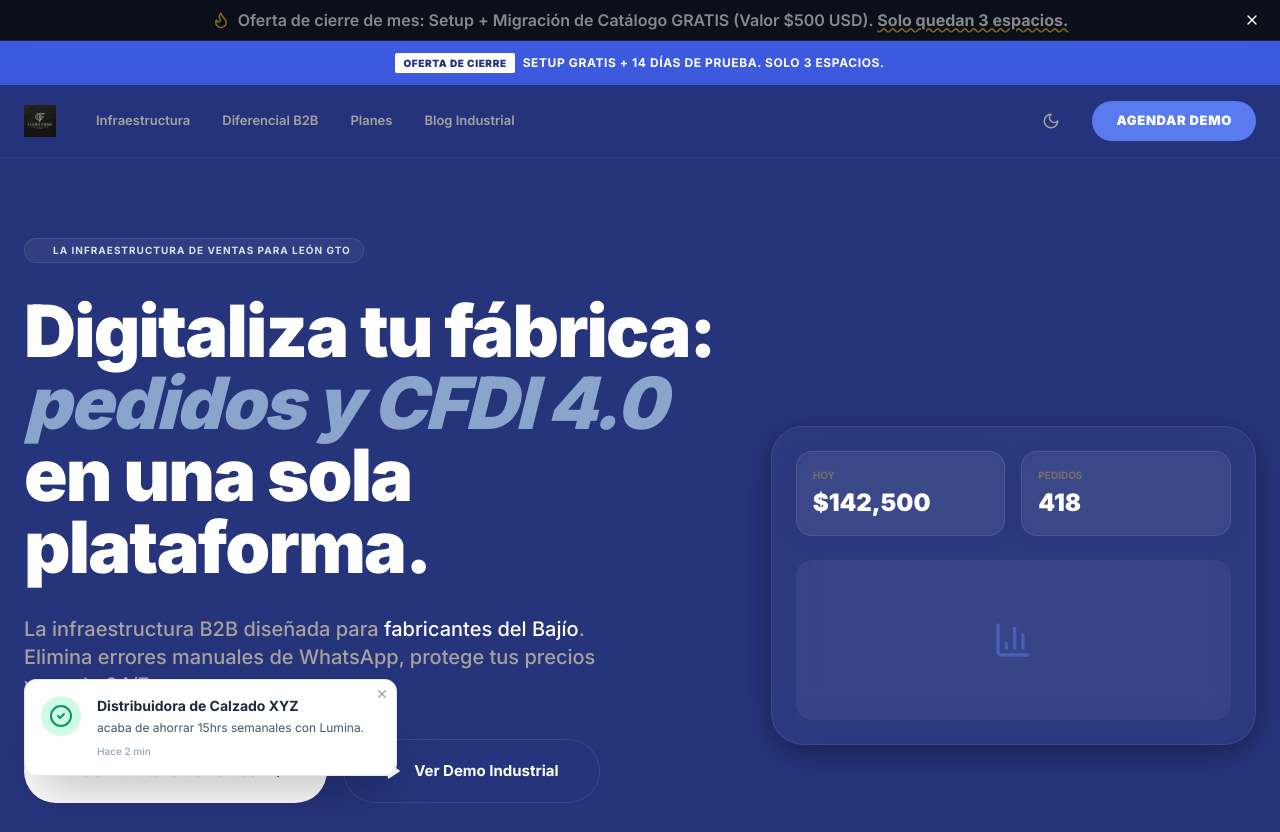
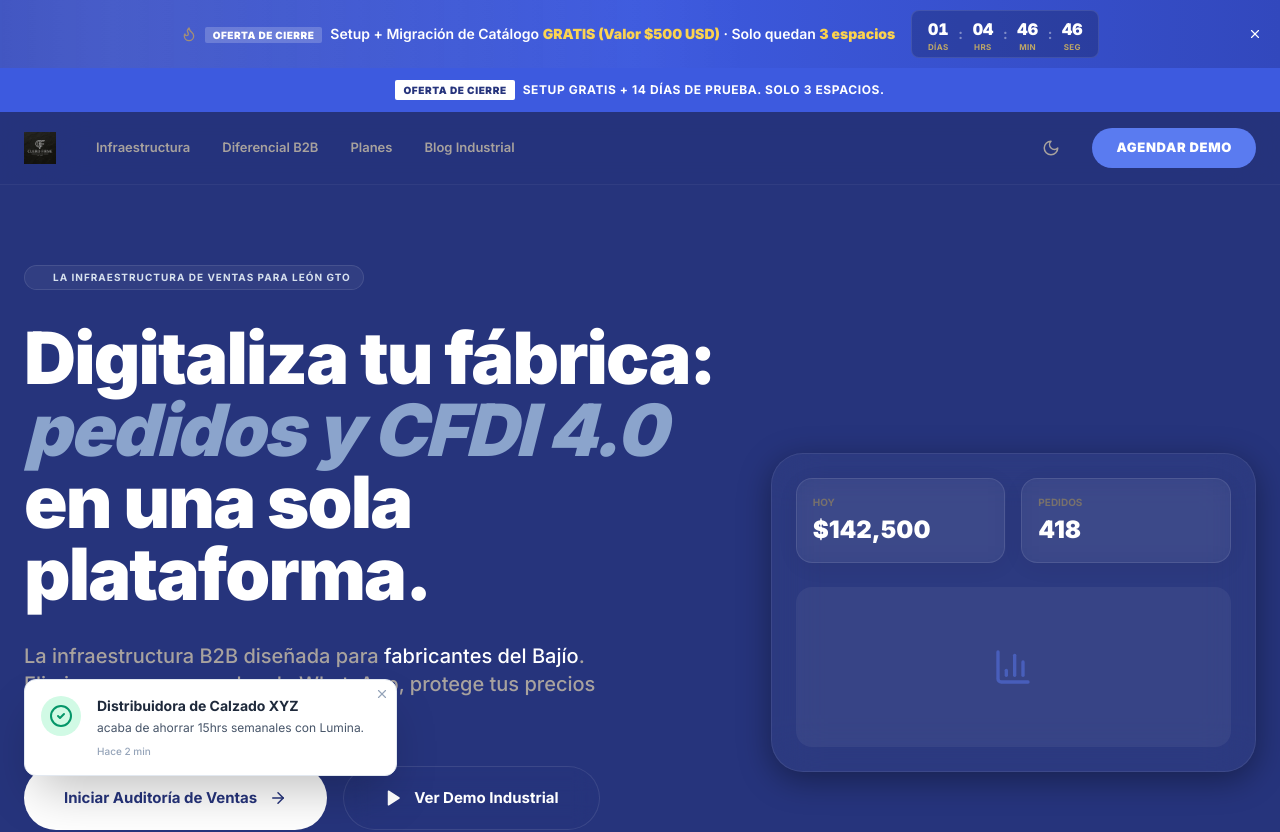
Before and after one commit to Diegolin1/landing, a Next.js app: page / in a window 1280 px wide. Shown: the top 832 px of the page. Built offline with nearby package versions, Linux system fonts and the light colour scheme.

Commit message:
mejoras 30 03 con claude sonnet

```diff
--- a/src/app/globals.css
+++ b/src/app/globals.css
@@ -56,6 +56,12 @@ body {
   100% { transform: translateX(-50%); }
 }
 
+/* TopBanner shimmer */
+@keyframes shimmer {
+  0% { transform: translateX(-100%); }
+  100% { transform: translateX(200%); }
+}
+
 .animate-marquee-premium {
   animation: marquee-premium 40s linear infinite;
 }
--- a/src/components/ObjectionsHandler.tsx
+++ b/src/components/ObjectionsHandler.tsx
@@ -32,6 +32,16 @@ export default function ObjectionsHandler() {
       question: "¿Y si mi modelo de negocio es diferente? ¿Puede customizarse?",
       answer:
         "Claro. Lumina maneja desde modelos simples (venta directa) hasta complejos (multi-tienda, comisiones, dropshipping, franquicias). Escríbenos a Diegorodvaz73@gmail.com y vemos si casamos.",
+    },
+    {
+      question: "🐘 'Mis vendedores van a sentir que la app les roba su trabajo.'",
+      answer:
+        "Todo lo contrario — Lumina los convierte en gerentes de cuenta. Antes talachaban 4 horas al día en WhatsApp, Excel y llamadas de seguimiento. Con Lumina, un vendedor puede gestionar el doble de clientes en la mitad del tiempo. No pierde comisiones: las multiplica. Los equipos de ventas que usan Lumina venden en promedio 35% más en sus primeros 90 días.",
+    },
+    {
+      question: "🐘 'Mis clientes no saben usar tecnología.'",
+      answer:
+        "Si saben usar WhatsApp, saben usar Lumina. Es así de simple. La interfaz para el comprador es una URL privada — sin descargas, sin contraseñas complicadas, sin curva de aprendizaje. Les mandas el link por WhatsApp y en 2 minutos ya están navegando tu catálogo y levantando pedidos. El 100% de los compradores de nuestros clientes lo adoptan sin fricción en la primera semana.",
     },
   ];
 
--- a/src/components/TopBanner.tsx
+++ b/src/components/TopBanner.tsx
@@ -1,25 +1,86 @@
 "use client";
-import React, { useState } from "react";
+import React, { useState, useEffect } from "react";
 import { X, Flame } from "lucide-react";
+
+function useEndOfMonthCountdown() {
+  const [timeLeft, setTimeLeft] = useState({ days: 0, hours: 0, minutes: 0, seconds: 0 });
+
+  useEffect(() => {
+    const getEndOfMonth = () => {
+      const now = new Date();
+      return new Date(now.getFullYear(), now.getMonth() + 1, 1, 0, 0, 0, 0);
+    };
+
+    const calc = () => {
+      const now = new Date();
+      const end = getEndOfMonth();
+      const diff = Math.max(0, end.getTime() - now.getTime());
+      const days = Math.floor(diff / (1000 * 60 * 60 * 24));
+      const hours = Math.floor((diff % (1000 * 60 * 60 * 24)) / (1000 * 60 * 60));
+      const minutes = Math.floor((diff % (1000 * 60 * 60)) / (1000 * 60));
+      const seconds = Math.floor((diff % (1000 * 60)) / 1000);
+      setTimeLeft({ days, hours, minutes, seconds });
+    };
+
+    calc();
+    const interval = setInterval(calc, 1000);
+    return () => clearInterval(interval);
+  }, []);
+
+  return timeLeft;
+}
+
+function CountdownUnit({ value, label }: { value: number; label: string }) {
+  return (
+    <div className="flex flex-col items-center leading-none">
+      <span className="text-white font-black text-base tabular-nums w-7 text-center">
+        {String(value).padStart(2, "0")}
+      </span>
+      <span className="text-amber-300/70 text-[8px] font-bold uppercase tracking-wider mt-0.5">{label}</span>
+    </div>
+  );
+}
 
 export default function TopBanner() {
   const [isVisible, setIsVisible] = useState(true);
+  const { days, hours, minutes, seconds } = useEndOfMonthCountdown();
 
   if (!isVisible) return null;
 
   return (
-    <div className="bg-brand-950 border-b border-brand-500/20 text-white px-4 py-2 flex items-center justify-center relative z-50 shadow-glow">
-      <div className="flex items-center gap-2 text-sm sm:text-base font-semibold animate-pulse">
-        <Flame size={18} className="text-amber-400" />
-        <p>
-          Oferta de cierre de mes: Setup + Migración de Catálogo GRATIS (Valor $500 USD). <span className="underline decoration-wavy decoration-amber-400 font-bold">Solo quedan 3 espacios.</span>
-        </p>
+    <div className="bg-gradient-to-r from-brand-700 via-brand-600 to-brand-700 text-white px-4 py-2.5 flex items-center justify-center relative z-50 overflow-hidden">
+      {/* Shimmer effect */}
+      <div className="absolute inset-0 bg-gradient-to-r from-transparent via-white/10 to-transparent -translate-x-full animate-[shimmer_3s_ease-in-out_infinite]" />
+
+      <div className="flex flex-col sm:flex-row items-center gap-2 sm:gap-4 text-sm font-semibold text-center">
+        <div className="flex items-center gap-2">
+          <Flame size={16} className="text-amber-400 shrink-0 animate-pulse" />
+          <p className="text-sm">
+            <span className="bg-white/20 text-white font-black text-[10px] px-2 py-0.5 rounded-sm uppercase tracking-wider mr-2">Oferta de Cierre</span>
+            Setup + Migración de Catálogo <span className="text-amber-300 font-black">GRATIS (Valor $500 USD)</span>
+            <span className="hidden sm:inline"> · Solo quedan </span>
+            <span className="font-black text-amber-300 hidden sm:inline">3 espacios</span>
+          </p>
+        </div>
+
+        {/* Countdown */}
+        <div className="flex items-center gap-1 bg-black/20 border border-white/10 rounded-lg px-3 py-1.5">
+          <CountdownUnit value={days} label="días" />
+          <span className="text-white/40 font-bold text-sm mx-0.5">:</span>
+          <CountdownUnit value={hours} label="hrs" />
+          <span className="text-white/40 font-bold text-sm mx-0.5">:</span>
+          <CountdownUnit value={minutes} label="min" />
+          <span className="text-white/40 font-bold text-sm mx-0.5">:</span>
+          <CountdownUnit value={seconds} label="seg" />
+        </div>
       </div>
+
       <button
         onClick={() => setIsVisible(false)}
-        className="absolute right-4 p-1 hover:bg-white/20 rounded-full transition-colors"
+        className="absolute right-3 p-1.5 hover:bg-white/20 rounded-full transition-colors"
+        aria-label="Cerrar banner"
       >
-        <X size={16} />
+        <X size={14} />
       </button>
     </div>
   );
```
